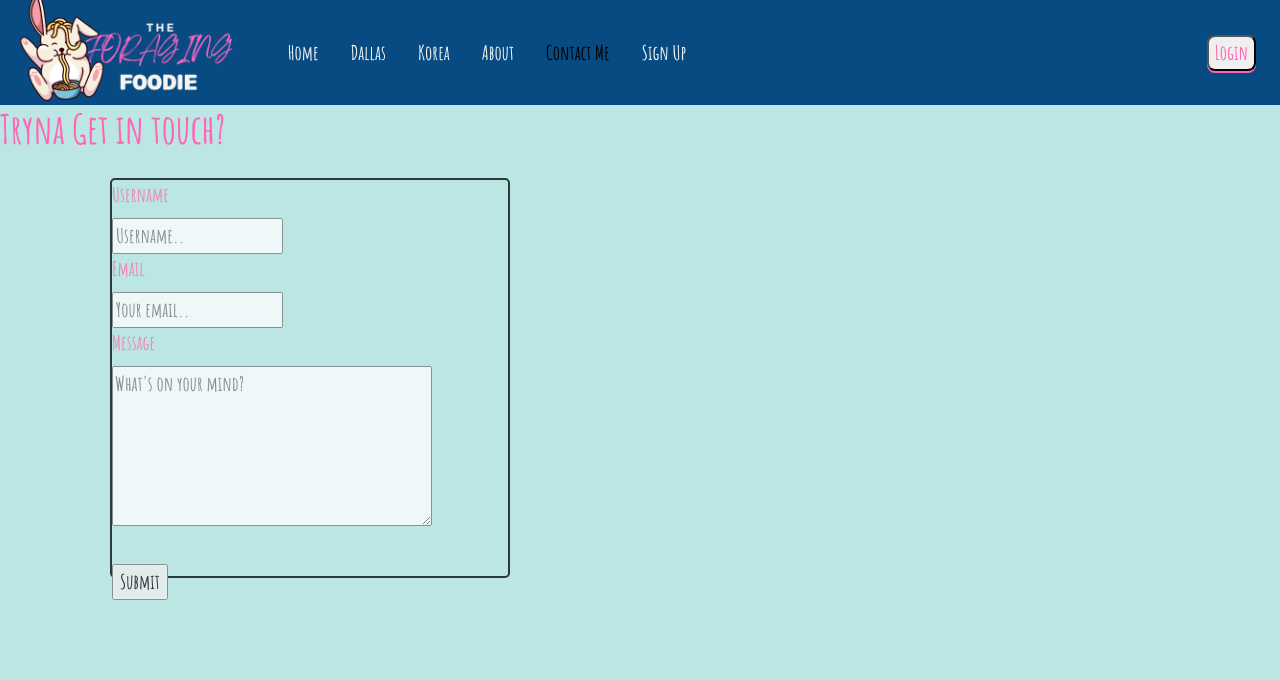
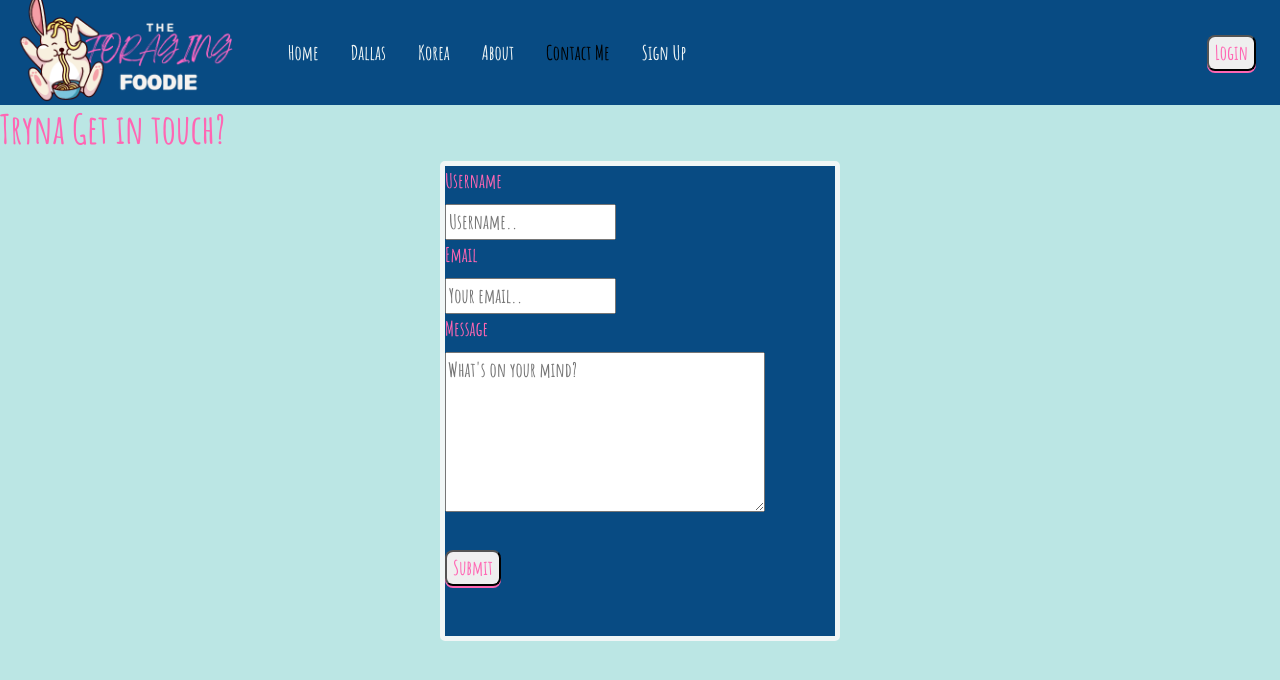
Before and after one commit to asaudu/ForagingFoodie, a React (Create React App) app in the folder client/: page /contactme in a window 1280 px wide. Shown: the top 680 px of the page. Built offline with nearby package versions, Linux system fonts and the light colour scheme; no server answers.

Commit message:
styling the contact and about page

```diff
--- a/client/src/App.css
+++ b/client/src/App.css
@@ -26,7 +26,7 @@ h2 {
  margin: auto;
 }
 
-div.beginning {
+/* div.beginning {
   margin: 35px;
   background-color: #bbe6e4;
   border: 1px solid black;
@@ -40,6 +40,15 @@ div.middle {
   border: 1px solid black;
   border-radius: 15px;
   opacity: 0.77;
+} */
+
+.aboutDiv {
+  border-radius: 15px;
+  width: 40%;
+  margin: auto;
+  font-size: 25px;
+  background-color: #f0f6f6;
+  border: 7px solid #084b83;
 }
 
 .blogForm {
@@ -51,13 +60,13 @@ div.middle {
 }
 
 .contactForm {
-  margin: 25px;
-  background-color: #bbe6e4;
-  height: 25rem;
+  margin: auto;
+  background-color: #084b83;
+  height: 30rem;
   width: 25rem;
-  border: 2px solid black;
+  border: 5px solid #f0f6f6;
   border-radius: 5px;
-  opacity: 0.75;
+  /* opacity: 0.75; */
 }
 
 /* .row {
@@ -93,6 +102,12 @@ li {
   margin-top: 5px;
 }
 
+.contactContainer {
+  margin: auto;
+  width: 40%;
+  /* height: 50%; */
+}
+
 /* .button {
   transition-duration: 0.4s;
 }
--- a/client/src/Pages/About.js
+++ b/client/src/Pages/About.js
@@ -2,17 +2,18 @@
 const About = () => {
 return (
 	<div>
-	<h1>Why the Foraging Foodie?</h1>
+		<h1>Why the Foraging Foodie?</h1>
+		<div className="aboutDiv">
+
 	<div className="beginning">
 	<p>
 	The concept of going to a new environment and immediately feeling settled is something one reads or hears about, but may not personally experience. Furthermore, what solutions are offered for this dilemma? Mine was simple, food.
 After graduating from college and getting a job in my field, I realized my idea of success wasn’t the one I had feeding into. It was my parents. My job was toxic, and it brought to light just how much I had just been going through the motions of what was expected of me. I knew what my next steps needed to be, but I’m the kind of babe that loves to operate with a plan. Not a stranger to spontaneity, but I do like having some calculations worked out as well. The day I submitted my resignation, one of my best friends told me about a program she wanted to do to teach English in South Korea. It was so far and had no relation to my field, but that also eventually became its allure. I was in.
-	</p>
-	</div>
-	<div className="middle">
-		<p>
+<br/>
 		My friend and I took a 4-month intensive Korean language course in prep, then we were off! Once we made it to our city, it was clear that the only way to get used to everything quickly, was to go out. But go out and do what? Forage for food. My friend and another foreigner we met through our program decided to go out frequently to find food places and cafés. Before we knew it, we were very familiar with our city and decided to apply that same practice on all our travels. So it was only natural to apply that when we got back to Dallas after 2 years and had reverse culture shock. Everything seemed so different yet familiar. With our love for food and willingness to explore, this blog was born!
 		</p>
+		</div>
+
 	</div>
 	{/* <div className="end">
 		<p>
--- a/client/src/Pages/Contact.js
+++ b/client/src/Pages/Contact.js
@@ -19,7 +19,7 @@ const ContactMe = () => {
     <div>
       <h1>Tryna Get in touch?</h1>
 
-      <div className="container">
+      <div className="contactContainer">
         <form action="/action_page.php" className="contactForm">
           <div classNam="row">
             <div classNam="col-25">
@@ -67,7 +67,7 @@ const ContactMe = () => {
           </div>
 
           <br />
-          <input type="submit" value="Submit" />
+          <input style={{ borderRadius: "8px", boxShadow: "0 2px #ff66b3", color: "#ff66b3" }} type="submit" value="Submit" />
           {/* <div class="row">
 
           </div> */}
--- a/client/src/Pages/Dallas.js
+++ b/client/src/Pages/Dallas.js
@@ -19,9 +19,8 @@ const Dallas = () => {
     switchDisplayView = (
       <div>
         <IndividualPost post={selected} />
-        <br />
 
-        <button onClick={() => setSelected(null)}>Go Back</button>
+        <button style={{ borderRadius: "8px", boxShadow: "0 2px #ff66b3", color: "#ff66b3" }} onClick={() => setSelected(null)}>Go Back</button>
       </div>
     );
   } else {
--- a/client/src/Pages/Korea.js
+++ b/client/src/Pages/Korea.js
@@ -19,9 +19,8 @@ const Korea = () => {
 	  switchDisplayView = (
 		<div>
 		  <IndividualPost post={selected} />
-		  <br />
 
-		  <button onClick={() => setSelected(null)}>Go Back</button>
+		  <button style={{ borderRadius: "8px", boxShadow: "0 2px #ff66b3", color: "#ff66b3" }} onClick={() => setSelected(null)}>Go Back</button>
 		</div>
 	  );
 	} else {
--- a/client/src/components/form.js
+++ b/client/src/components/form.js
@@ -233,7 +233,7 @@ const Form = (props) => {
           <input type="hidden" id="alias" required value={post.alias} />
           <input type="hidden" id="city" required value={post.city} />
           <br />
-          <button style={{ borderRadius: "8px" }} type="submit">{!post.id ? "Submit" : "Save"}</button>
+          <button style={{ borderRadius: "8px", boxShadow: "0 2px #ff66b3", color: "#ff66b3" }} type="submit">{!post.id ? "Submit" : "Save"}</button>
         </fieldset>
       </form>
 }
```
